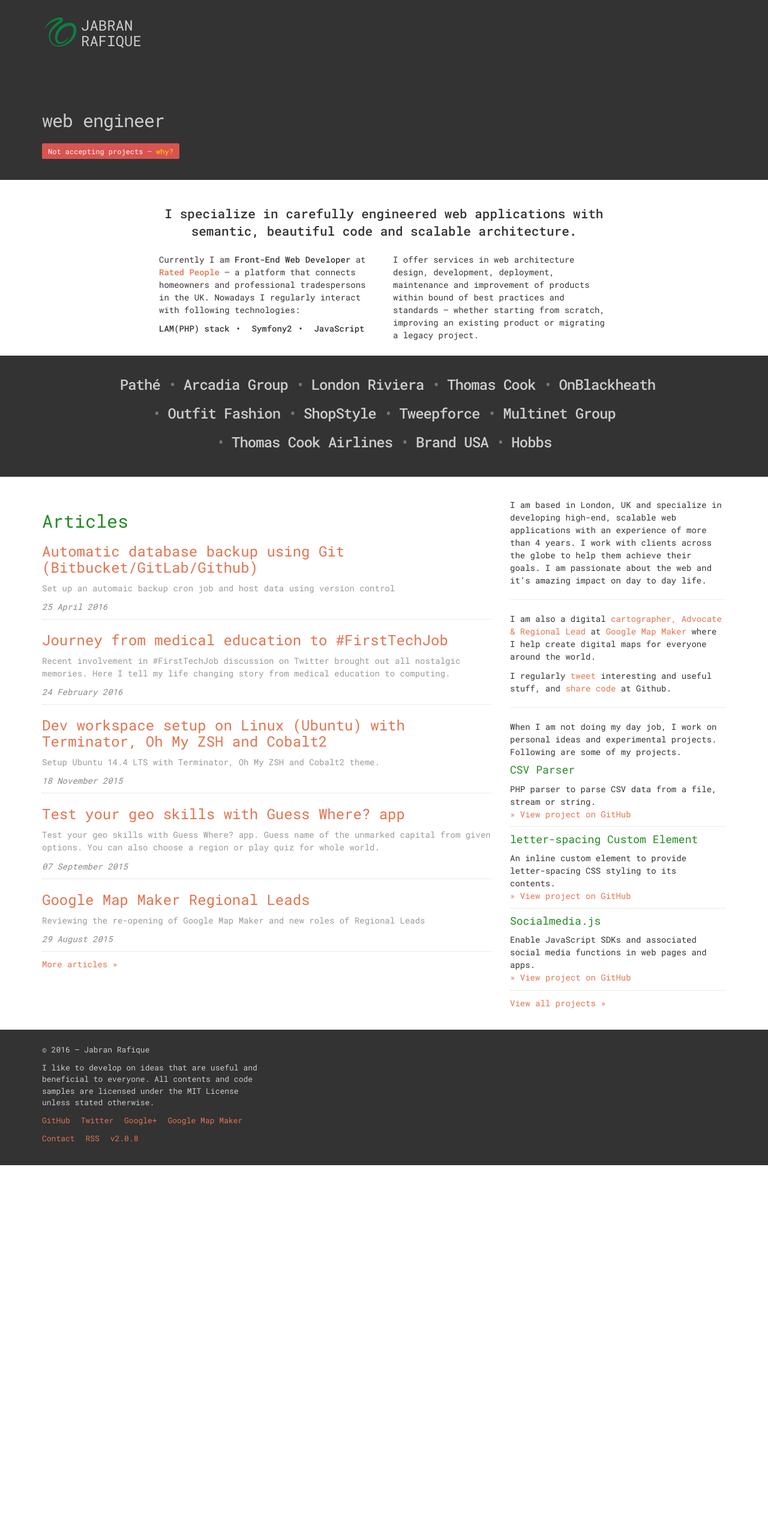
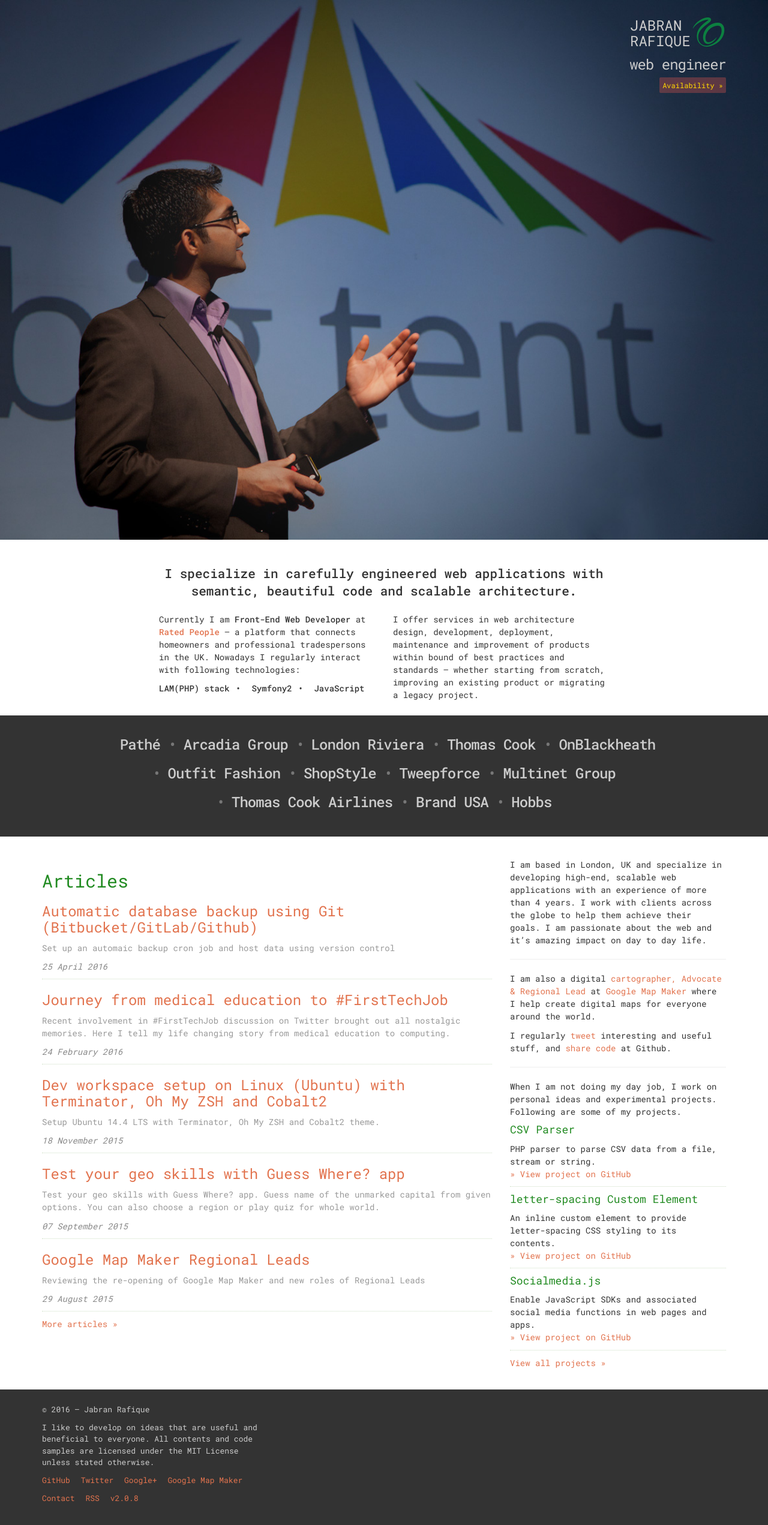
Before and after one commit to jabranr/jabranr.github.io-legacy, a Jekyll site: the page built from index.html, in a window 1280 px wide. Shown: the whole page at 60% size. Built offline with Jekyll 4.4.1, drawn with Linux system fonts in a browser that asks for light colours; the list of posts is cut into pages by our own code; before the commit the page ends 1943 px from its top, so only the background shows below that.

Commit message:
add feature images, update header

```diff
--- a/_includes/header.html
+++ b/_includes/header.html
@@ -1,20 +1,31 @@
-<header class="site__masthead">
+<header class="site__masthead {% if page.class == 'home' %}site__masthead--featured site__masthead--right site__masthead--speaker{% endif %}">
   <div class="container">
     <div class="row">
-      <div class="col-xs-12">
+      <div class="col-xs-12 site__masthead-title-container">
         {% if page.title %}
         <a class="site__masthead-anchor" rel="home" href="/">
           <h1 class="site__masthead-title">{{ site.title }}</h1>
         </a>
+
+        <ul class="site__masthead-nav">
+          <li class="nav-item"><a href="{{ '/archives' | prepend: site.url }}">Articles</a></li>
+          <li class="nav-item"><a href="{{ '/projects' | prepend: site.url }}">Projects</a></li>
+          <li class="nav-item"><a target="_blank" href="https://twitter.com/@{{ site.twitter.username }}">Twitter</a></li>
+          <li class="nav-item"><a target="_blank" href="https://github.com/{{ site.github.username }}">Github</a></li>
+        </ul>
+
         {% else %}
         <h1 class="site__masthead-title">{{ site.title }}</h1>
         {% endif %}
-        <h2 class="site__masthead-subtitle">{{ site.profession }}</h2>
+      </div>
 
-        {% if page.private != true %}
+      {% if page.class == 'home' %}
+        <div class="col-xs-12 site__masthead-subtitle-container">
+          <h2 class="site__masthead-subtitle">{{ site.profession }}</h2>
           {% include hire-status.html %}
-        {% endif %}
-      </div>
+        </div>
+      {% endif %}
+
     </div>
   </div>
 </header>
--- a/_includes/hire-status.html
+++ b/_includes/hire-status.html
@@ -1,9 +1,5 @@
-{% if site.hire != true %}
-  <span class="hire__status hire__status--not-available">
-    Not accepting projects &ndash; <a class="hire__status-reason" href="/hire-me">why?</a>
-  </span>
-{% else %}
-  <span class="hire__status hire__status--available">
-    Accepting projects! &ndash; <a class="hire__status-reason" href="/hire-me">Details &raquo;</a>
-  </span>
-{% endif %}
+<span class="hire__status hire__status--{% if site.hire != true %}not-{% endif %}available">
+  <a class="hire__status-reason" href="/hire-me">
+    {% if site.hire != true %}Availability &raquo;{% else %}Details &raquo;{% endif %}
+  </a>
+</span>
--- a/assets/css/main.scss
+++ b/assets/css/main.scss
@@ -45,52 +45,89 @@
 
 .site__masthead {
   @extend .invert;
-  min-height: 300px;
   background: {
     repeat: no-repeat;
     position: center center;
     size: cover;
   }
 
+  &--featured {
+    min-height: 250px;
+    min-height: 55vh;
+
+    @media (min-width: $screen-sm) {
+      min-height: 600px;
+      min-height: 100vh;
+    }
+  }
+
   &--speaker {
-    background-image: url(../images/site_masthead_background_speaker.png);
+    background-image: url(../images/site_masthead_background_speaker@1x.jpg);
+
+    @media (min-width: $screen-sm) {
+      background-image: url(../images/site_masthead_background_speaker@2x.jpg);
+    }
   }
 
   &--developer {
-    background-image: url(../images/site_masthead_background_developer.png);
+    background-image: url(../images/site_masthead_background_developer@1x.jpg);
+
+    @media (min-width: $screen-sm) {
+      background-image: url(../images/site_masthead_background_developer@2x.jpg);
+    }
   }
 
   &--cartographer {
-    background-image: url(../images/site_masthead_background_cartographer.png);
+    background-image: url(../images/site_masthead_background_cartographer@1x.jpg);
+
+    @media (min-width: $screen-sm) {
+      background-image: url(../images/site_masthead_background_cartographer@2x.jpg);
+    }
   }
 
   &-title {
-    margin-top: 85px;
-    background: {
-      image: url(../images/apple-touch-icon-120x120.png);
-      repeat: no-repeat;
-      position: 0 50%;
-    }
     width: 160px;
     height: 60px;
-    margin: 24px 0 0;
     color: inherit;
     font-size: 24px;
     font-weight: normal;
     background-size: 60px;
     display: inline-block;
     text-transform: uppercase;
+    background: {
+      image: url(../images/apple-touch-icon-120x120.png);
+      repeat: no-repeat;
+      position: left 0 top 50%;
+    }
+
+    margin: {
+      top: 24px;
+      bottom: 0;
+    }
+
     padding: {
       top: 5px;
       left: 65px;
     }
+  }
 
+  &--right {
+    @extend .text-right;
+
+    .site__masthead-title {
+      background-position: left 100% top 50%;
+      padding: {
+        right: 85px;
+        left: 0;
+      }
+    }
   }
 
   &-anchor {
     color: inherit;
     display: inline-block;
     text-decoration: none;
+    margin-bottom: 25px;
 
     &:hover,
     &:active {
@@ -100,34 +137,41 @@
   }
 
   &-subtitle {
+    color: inherit;
+    font-size: 24px;
+    margin-top: 10px;
     font-weight: normal;
-    color: inherit;
     letter-spacing: -1px;
-    margin: {
-      top: 80px;
-      bottom: 24px;
-    }
+  }
 
-    @media (min-width: $screen-xs) {
-      margin-top: 100px;
-    }
+  &-nav {
+    float: right;
+    padding: 0;
+    margin: 43px 0 0 0;
+    list-style-type: none;
+    display: inline-block;
   }
+}
+
+.nav-item {
+  display: inline-block;
+  margin-right: 10px;
 }
 
 .hire__status {
   font-family: $font-family-monospace;
   font-size: $font-size-small;
   word-break: break-word;
-  padding: 5px 10px;
+  padding: 5px;
   border-radius: 2px;
   color: $brand-pink;
 
   &--available {
-    background-color: $brand-primary;
+    background-color: rgba($brand-primary, .35);
   }
 
   &--not-available {
-    background-color: $brand-danger;
+    background-color: rgba($brand-danger, .35);
   }
 
   &-reason {
```
Also changed, not shown: assets/images/site_masthead_background_speaker@1x.jpg (added), assets/images/site_masthead_background_speaker@2x.jpg (added).
